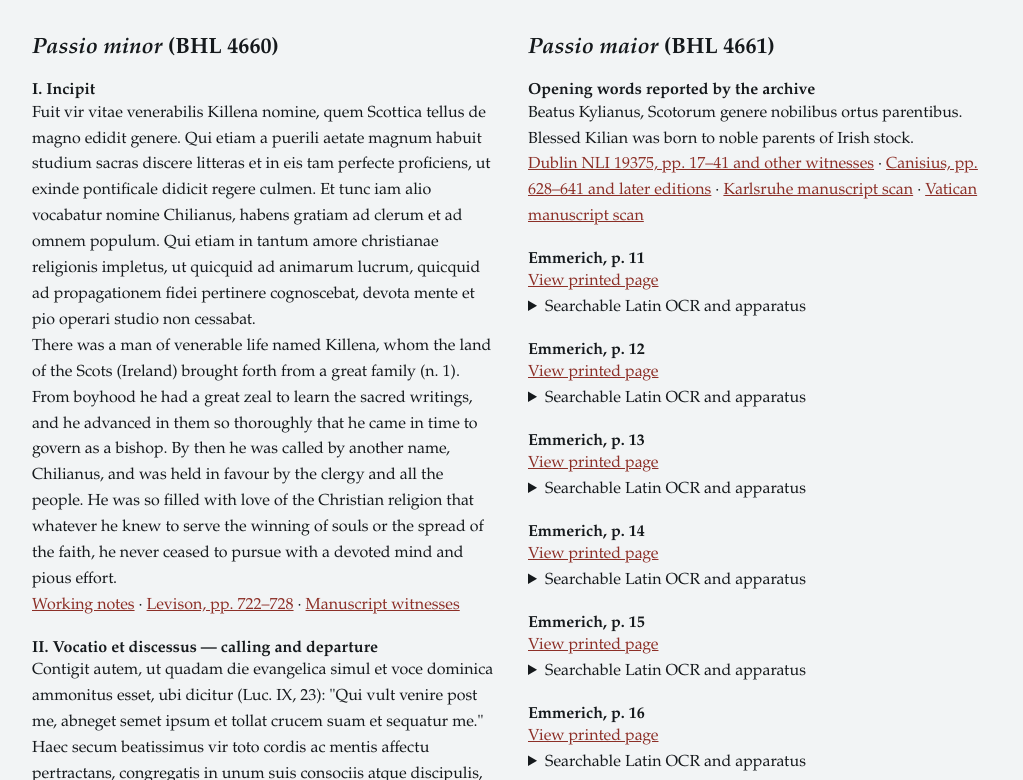
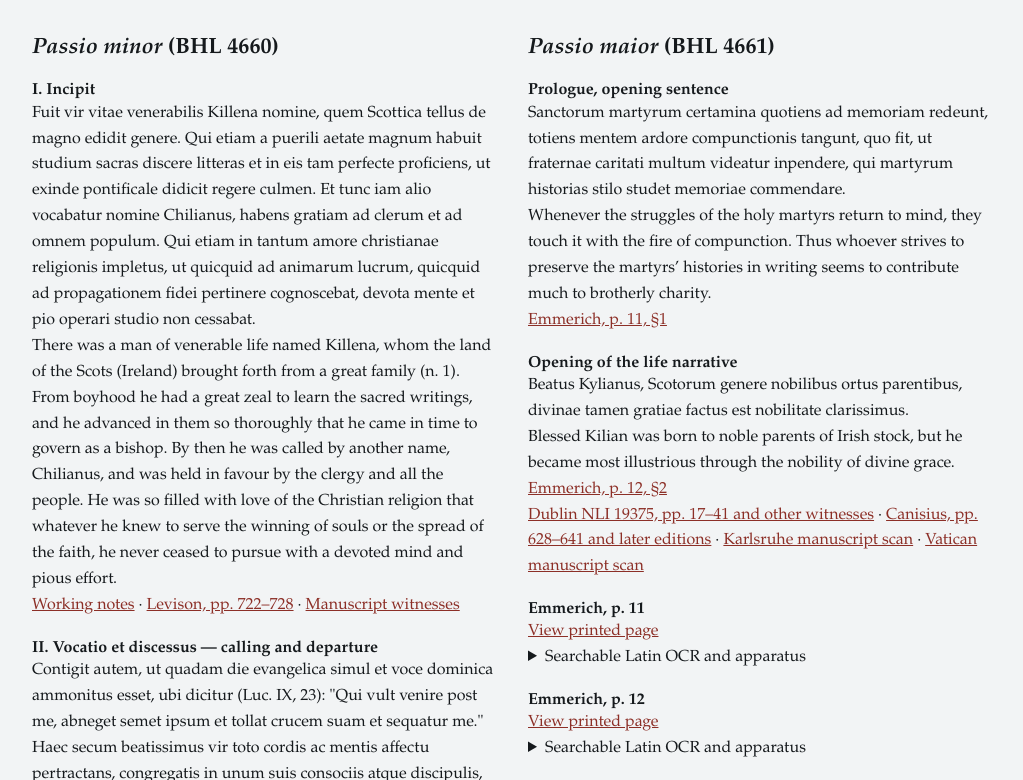
Before and after one commit to nicholaskouns-create/Kiliani, a plain HTML site: page docs/reader.html in a window 1280 px wide. Shown: the part 550-1330 px from the top of the page, without its empty margins (128-1151 px from the left). Drawn offline with Linux system fonts and the light colour scheme.

Commit message:
Provide sourced Passio maior prologue and incipit readings

```diff
--- a/docs/reader.html
+++ b/docs/reader.html
@@ -528,9 +528,15 @@ praecepto et consilio W; „praecepto&quot; deest V 2 BonifatioW
 3 „a Burchardo— episcopo&quot; deest M^Ad; uuirziburgensium Sg; Wirci-
 burchgensium V — 4 „feliciter&quot; deest WAd; Per Domin. etc. M*</pre></details></article></div>
 <div><h2><i>Passio maior</i> (BHL 4661)</h2>
-<article data-match><h3>Opening words reported by the archive</h3>
-<p lang="la">Beatus Kylianus, Scotorum genere nobilibus ortus parentibus.</p>
-<p>Blessed Kilian was born to noble parents of Irish stock.</p>
+<article data-match><h3>Prologue, opening sentence</h3>
+<p lang="la">Sanctorum martyrum certamina quotiens ad memoriam redeunt, totiens mentem ardore compunctionis tangunt, quo fit, ut fraternae caritati multum videatur inpendere, qui martyrum historias stilo studet memoriae commendare.</p>
+<p>Whenever the struggles of the holy martyrs return to mind, they touch it with the fire of compunction. Thus whoever strives to preserve the martyrs’ histories in writing seems to contribute much to brotherly charity.</p>
+<p><a href="https://archive.org/details/derheiligekilian00emmeuoft/page/11/mode/1up">Emmerich, p. 11, §1</a></p>
+</article>
+<article data-match><h3>Opening of the life narrative</h3>
+<p lang="la">Beatus Kylianus, Scotorum genere nobilibus ortus parentibus, divinae tamen gratiae factus est nobilitate clarissimus.</p>
+<p>Blessed Kilian was born to noble parents of Irish stock, but he became most illustrious through the nobility of divine grace.</p>
+<p><a href="https://archive.org/details/derheiligekilian00emmeuoft/page/12/mode/1up">Emmerich, p. 12, §2</a></p>
 <p><a href="https://github.com/nicholaskouns-create/Kiliani/blob/3a368b3497919f630dc4e64512dc6fb8cf2606e2/texts/passio-maior/witnesses.md">Dublin NLI 19375, pp. 17–41 and other witnesses</a> · <a href="https://github.com/nicholaskouns-create/Kiliani/blob/3a368b3497919f630dc4e64512dc6fb8cf2606e2/texts/passio-maior/editions.md">Canisius, pp. 628–641 and later editions</a> · <a href="https://digital.blb-karlsruhe.de/id/166738">Karlsruhe manuscript scan</a> · <a href="https://digi.vatlib.it/view/MSS_Vat.lat.8565/0373">Vatican manuscript scan</a></p>
 </article>
 <article data-match id="maior-11"><h3>Emmerich, p. 11</h3><p><a href="https://archive.org/details/derheiligekilian00emmeuoft/page/11/mode/1up">View printed page</a></p><details><summary>Searchable Latin OCR and apparatus</summary><pre lang="la">PASSIO MAIOR
```
